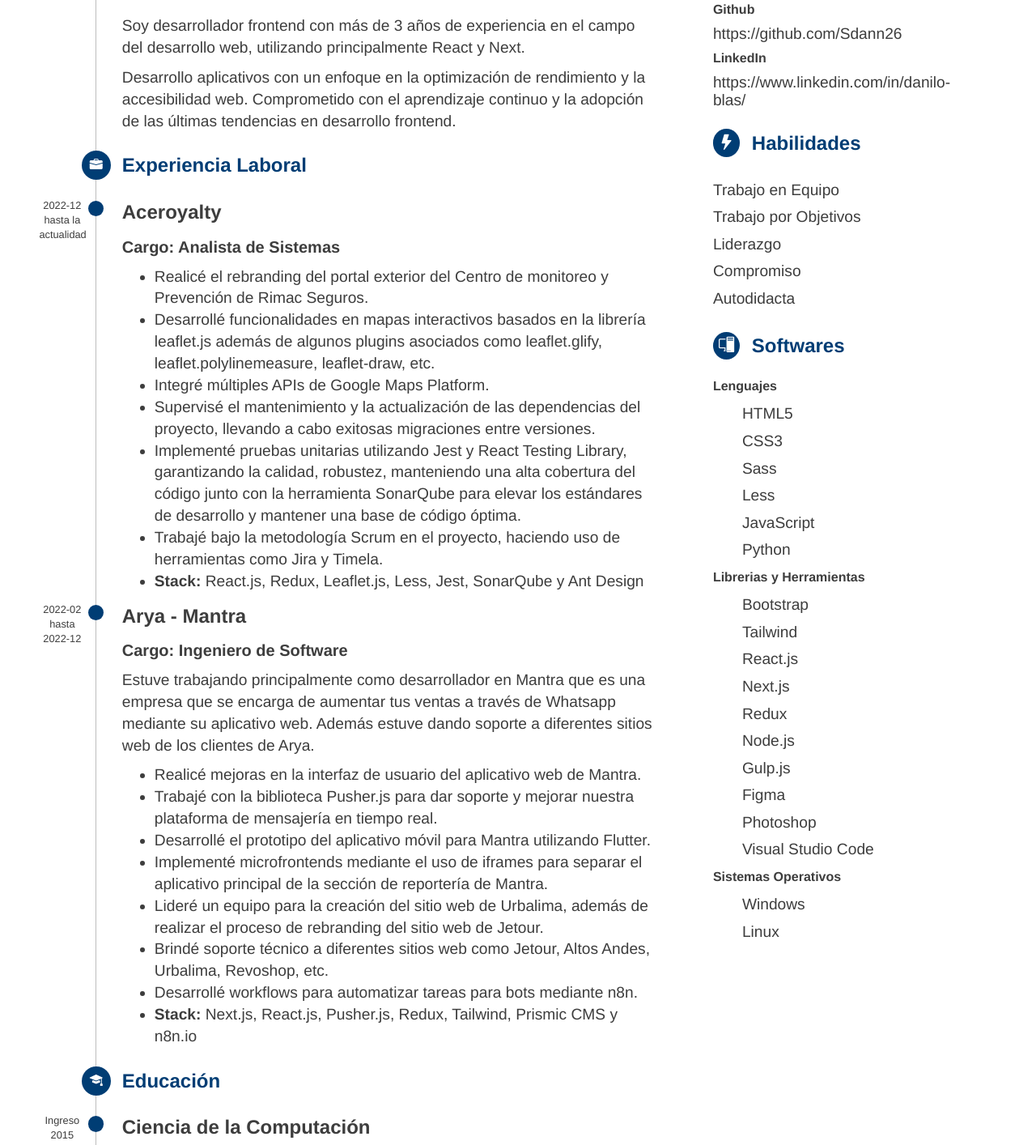
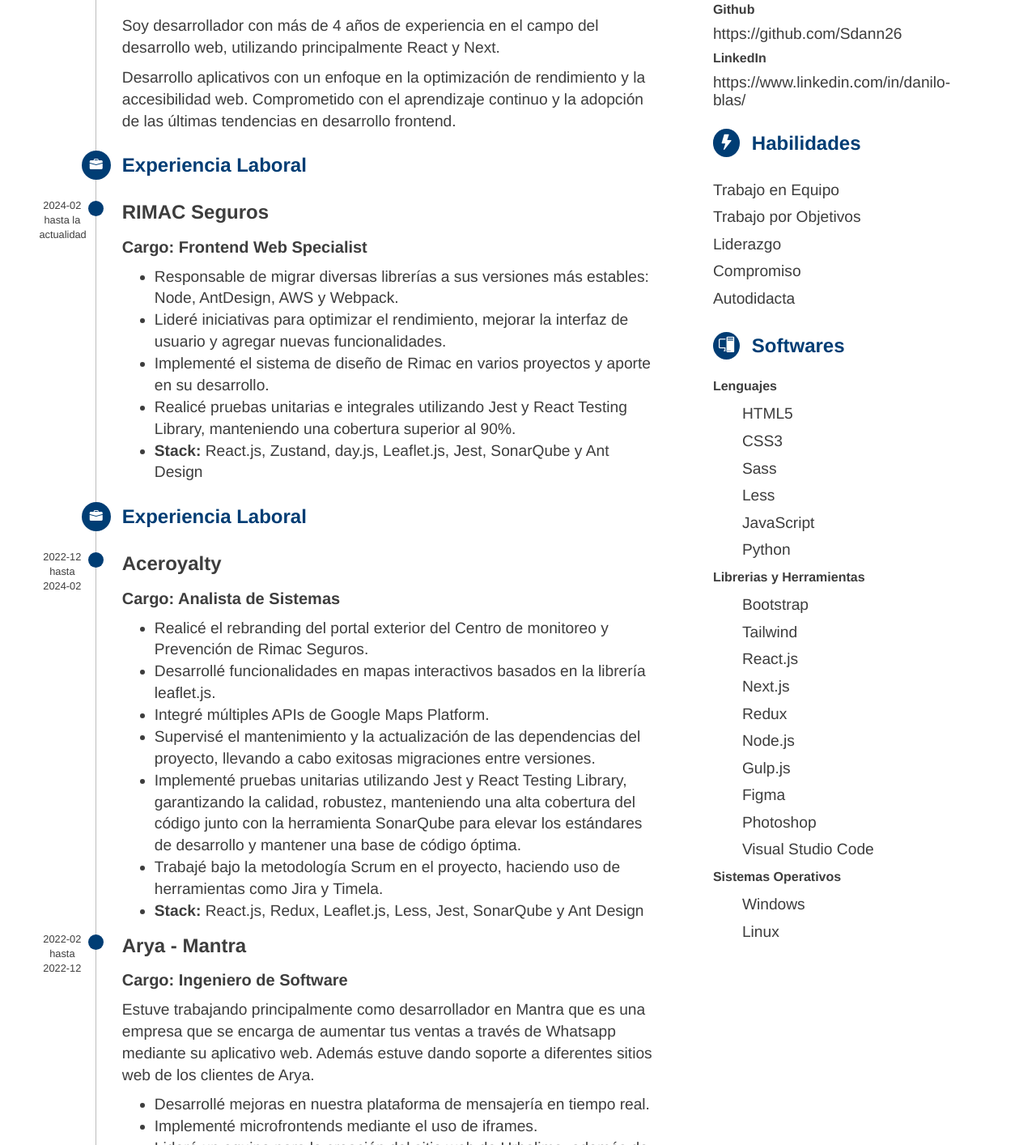
Before and after one commit to Sdann26/CV, a plain HTML site: page index.html in a window 1280 px wide. Shown: the part 274-1688 px from the top of the page at 81% size. Drawn offline with nearby package versions, Linux system fonts and the light colour scheme.

Commit message:
feat: update CV info

```diff
--- a/index.html
+++ b/index.html
@@ -16,15 +16,26 @@
     <main>
         <div class="line">
             <h2><span><i class="bi bi-chat-left-fill"></i></span> Acerca de mí</h2>
-            <p>Soy desarrollador frontend con más de 3 años de experiencia en el campo del desarrollo web, utilizando   principalmente React y Next.</p>
+            <p>Soy desarrollador con más de 4 años de experiencia en el campo del desarrollo web, utilizando principalmente React y Next.</p>
             <p>Desarrollo aplicativos con un enfoque en la optimización de rendimiento y la accesibilidad web. Comprometido con el aprendizaje continuo y la adopción de las últimas tendencias en desarrollo frontend.</p>
             <!--  -->
             <h2><span><i class="bi bi bi-briefcase-fill"></i></i></span>Experiencia Laboral</h2>
-            <h3><span>2022-12 hasta la actualidad</span><span></span>Aceroyalty</h3>
+            <h3><span>2024-02 hasta la actualidad</span><span></span>RIMAC Seguros</h3>
+            <h4>Cargo: Frontend Web Specialist</h4>
+            <ul>
+                <li>Responsable de migrar diversas librerías a sus versiones más estables: Node, AntDesign, AWS y Webpack.</li>
+                <li>Lideré iniciativas para optimizar el rendimiento, mejorar la interfaz de usuario y agregar nuevas funcionalidades.</li>
+                <li>Implementé el sistema de diseño de Rimac en varios proyectos y aporte en su desarrollo.</li>
+                <li>Realicé pruebas unitarias e integrales utilizando Jest y React Testing Library, manteniendo una cobertura superior al 90%.</li>
+                <li><b>Stack:</b> React.js, Zustand, day.js, Leaflet.js, Jest, SonarQube y Ant Design</li>
+            </ul>
+            <!--  -->
+            <h2><span><i class="bi bi bi-briefcase-fill"></i></i></span>Experiencia Laboral</h2>
+            <h3><span>2022-12 hasta 2024-02</span><span></span>Aceroyalty</h3>
             <h4>Cargo: Analista de Sistemas</h4>
             <ul>
                 <li>Realicé el rebranding del portal exterior del Centro de monitoreo y Prevención de Rimac Seguros.</li>
-                <li>Desarrollé funcionalidades en mapas interactivos basados en la librería leaflet.js además de algunos plugins asociados como leaflet.glify, leaflet.polylinemeasure, leaflet-draw, etc.</li>
+                <li>Desarrollé funcionalidades en mapas interactivos basados en la librería leaflet.js.</li>
                 <li>Integré múltiples APIs de Google Maps Platform.</li>
                 <li>Supervisé el mantenimiento y la actualización de las dependencias del proyecto, llevando a cabo exitosas migraciones entre versiones.</li>
                 <li>Implementé pruebas unitarias utilizando Jest y React Testing Library, garantizando la calidad, robustez, manteniendo una alta cobertura del código junto con la herramienta SonarQube para elevar los estándares de desarrollo y mantener una base de código óptima.</li>
@@ -36,10 +47,8 @@
             <h4>Cargo: Ingeniero de Software</h4>
             <p>Estuve trabajando principalmente como desarrollador en Mantra que es una empresa que se encarga de  aumentar tus ventas a través de Whatsapp mediante su aplicativo web. Además estuve dando soporte a diferentes sitios web de los clientes de Arya.</p>
             <ul>
-                <li>Realicé mejoras en la interfaz de usuario del aplicativo web de Mantra.</li>
-                <li>Trabajé con la biblioteca Pusher.js para dar soporte y mejorar nuestra plataforma de mensajería en tiempo real.</li>
-                <li>Desarrollé el prototipo del aplicativo móvil para Mantra utilizando Flutter.</li>
-                <li>Implementé microfrontends mediante el uso de iframes para separar el aplicativo principal de la sección de reportería de Mantra.</li>
+                <li>Desarrollé mejoras en nuestra plataforma de mensajería en tiempo real.</li>
+                <li>Implementé microfrontends mediante el uso de iframes.</li>
                 <li>Lideré un equipo para la creación del sitio web de Urbalima, además de realizar el proceso de rebranding del sitio web de Jetour.</li>
                 <li>Brindé soporte técnico a diferentes sitios web como Jetour, Altos Andes, Urbalima, Revoshop, etc.</li>
                 <li>Desarrollé workflows para automatizar tareas para bots mediante n8n.</li>
```
Also changed, not shown: 1 other file.
